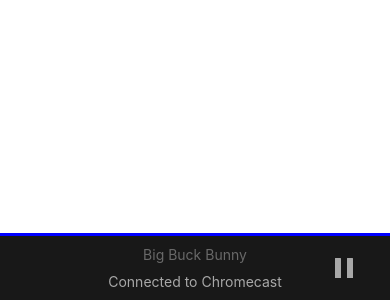
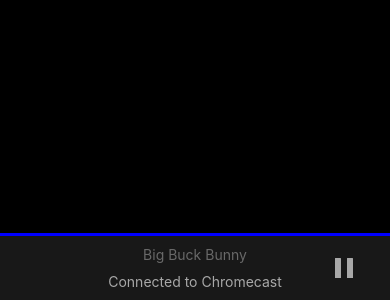
Before and after one commit to DiceTechnology/dice-connect, a React Native app in the folder example/: screen / in a window 390 px wide. Shown: the part 544-844 px from the top of the page. Built offline with nearby package versions, Linux system fonts and the light colour scheme.

Commit message:
chore: cleaning up App component

```diff
--- a/example/src/App.tsx
+++ b/example/src/App.tsx
@@ -21,7 +21,7 @@ interface IState {
 export default class App extends React.Component<{}, IState> {
     state = {
         video: {
-      manifestUrl: '',
+            manifestUrl: 'http://commondatastorage.googleapis.com/gtv-videos-bucket/sample/BigBuckBunny.mp4',
             title: 'Big Buck Bunny',
             duration: 36000,
             thumbnailUrl: '',
@@ -32,12 +32,11 @@ export default class App extends React.Component<{}, IState> {
     };
 
     render() {
+        const { video: { manifestUrl } } = this.state;
         return (
-      <View style={{ flex: 1 }}>
-        <VideoPlayer source={{uri: 'http://commondatastorage.googleapis.com/gtv-videos-bucket/sample/BigBuckBunny.mp4'}}/>
-        <View style={{ flex: 1, justifyContent: 'flex-end' }}>
-          <Controllers {...this.state}/>
-        </View>
+            <View style={{ flex: 1, justifyContent: 'space-between' }}>
+                <VideoPlayer source={{ uri: manifestUrl }}/>
+                <Controllers { ...this.state }/>
             </View>
         );
     }
--- a/example/src/components/VideoPlayer/styles.ts
+++ b/example/src/components/VideoPlayer/styles.ts
@@ -2,12 +2,12 @@ import { StyleSheet } from 'react-native';
 
 const styles = StyleSheet.create({
     container: {
+        backgroundColor: 'black',
         flex: 1,
         justifyContent: 'center',
         alignItems: 'center',
     },
     controls: {
-        backgroundColor: 'blue',
         borderRadius: 5,
         position: 'absolute',
         bottom: 44,
```
Lines whose indentation alone changed are shown as unchanged.
